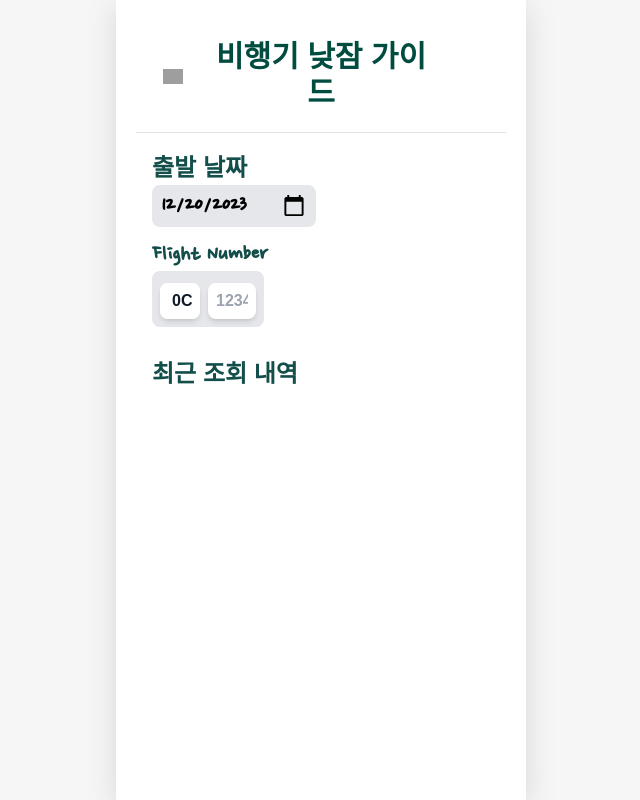
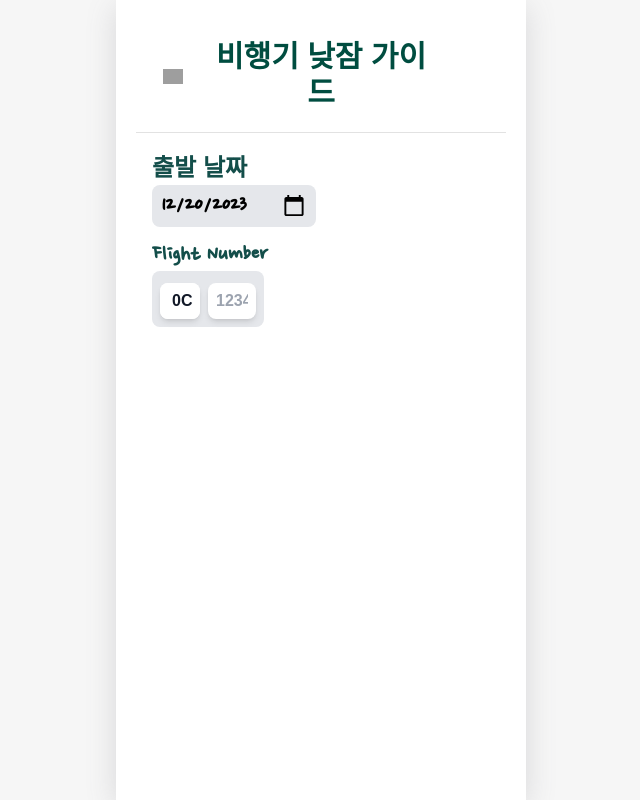
Before and after one commit to iyk2h/jubilant-goggles, a Next.js app: page /flights/input in a window 1280 px wide. Shown: the whole page, without its empty margins (319-959 px from the left). Built offline with nearby package versions, Linux system fonts and the light colour scheme; grey boxes are pictures that could not be loaded; a web font is replaced by a local one.

Commit message:
refactor: 기록 빈배열시 안보이게 수정

```diff
--- a/app/components/FlightInfo.js
+++ b/app/components/FlightInfo.js
@@ -184,7 +184,7 @@ const FlightInfo = ({ addFlight }) => {
           </div>
         )}
         <section className="py-4">
-          {history ? (
+          {history.length > 0 ? (
             <div className="px-4">
               <FlightHistoryLayout
                 title={"최근 조회 내역"}
--- a/app/flights/page.js
+++ b/app/flights/page.js
@@ -65,7 +65,7 @@ export default function Flights() {
     <div className="px-4">
       <>
         <section>
-          {flights && (
+          {flights.length > 0 && (
             <div>
               <FlightHistoryLayout title="flights" history={flights} />
             </div>
```
